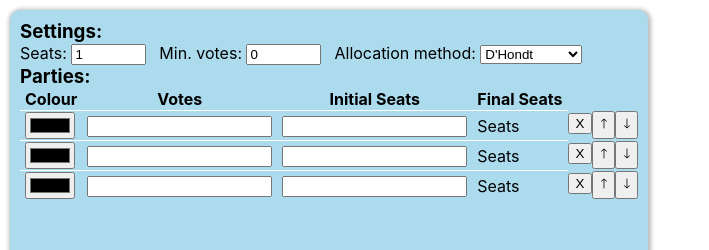
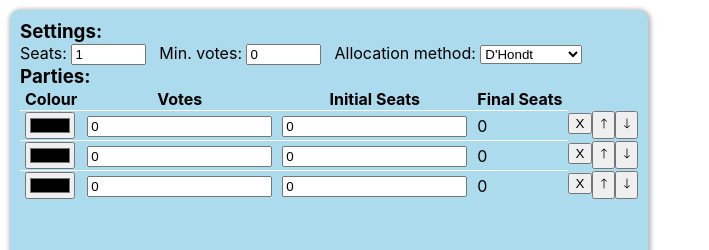
Before and after one commit to luke-r-p/election-tool, a React (Create React App) app: page / in a window 1280 px wide. Shown: the top 250 px of the page, without its empty margins (0-709 px from the left). Built offline with nearby package versions, Linux system fonts and the light colour scheme.

Commit message:
Created party data and connected it to input elements, no state update implemented yet

```diff
--- a/src/App.js
+++ b/src/App.js
@@ -1,7 +1,7 @@
 import { useState } from 'react';
 import './App.css';
 import {InputSettings, InputSettingsValues, updateInputSettings} from './InputSettings'
-import {PartyTable} from './PartyTable'
+import {PartyTable, Party} from './PartyTable'
 
 // main function
 function App() {
@@ -16,13 +16,16 @@ function App() {
     }
   }
 
+  // contains the data for all of the parties
+  const [partyData, setPartyData] = useState([new Party(0, 0, 0, 0), new Party(0, 0, 0, 0), new Party(0, 0, 0, 0)]);
+
   return (
     <div className="App">
       <div className='groupInput'>
         <h3>Settings:</h3>
         <InputSettings handler={handleInputSettings}/>
         <h3>Parties:</h3>
-        <PartyTable/>
+        <PartyTable data={partyData}/>
       </div>
       <div id='diagramDiv'></div>
     </div>
--- a/src/PartyTable.js
+++ b/src/PartyTable.js
@@ -1,7 +1,7 @@
 import './App.css';
 import './PartyTable.css';
 
-export function PartyTable() {
+export function PartyTable({data}) {
   return (
     <table>
       <tr>
@@ -11,28 +11,28 @@ export function PartyTable() {
         <th>Final Seats</th>
       </tr>
       <tr>
-        <td><input type='color'/></td>
-        <td><input type='number'/></td>
-        <td><input type='number'/></td>
-        <td>Seats</td>
+        <td><input type='color' value={data[0].colour}/></td>
+        <td><input type='number' value={data[0].votes}/></td>
+        <td><input type='number' value={data[0].inseats}/></td>
+        <td>{data[0].fseats}</td>
         <button>X</button>
         <button>🡑</button>
         <button>🡓</button>
       </tr>
       <tr>
-        <td><input type='color'/></td>
-        <td><input type='number'/></td>
-        <td><input type='number'/></td>
-        <td>Seats</td>
+        <td><input type='color' value={data[1].colour}/></td>
+        <td><input type='number' value={data[1].votes}/></td>
+        <td><input type='number' value={data[1].inseats}/></td>
+        <td>{data[1].fseats}</td>
         <button>X</button>
         <button>🡑</button>
         <button>🡓</button>
       </tr>
       <tr>
-        <td><input type='color'/></td>
-        <td><input type='number'/></td>
-        <td><input type='number'/></td>
-        <td>Seats</td>
+        <td><input type='color' value={data[2].colour}/></td>
+        <td><input type='number' value={data[2].votes}/></td>
+        <td><input type='number' value={data[2].inseats}/></td>
+        <td>{data[2].fseats}</td>
         <button>X</button>
         <button>🡑</button>
         <button>🡓</button>
@@ -40,3 +40,12 @@ export function PartyTable() {
     </table>
   )
 }
+
+export class Party {
+  constructor(colour, votes, inseats, fseats) {
+    this.colour = colour;
+    this.votes = votes;
+    this.inseats = inseats;
+    this.fseats = fseats;
+  }
+}
```
